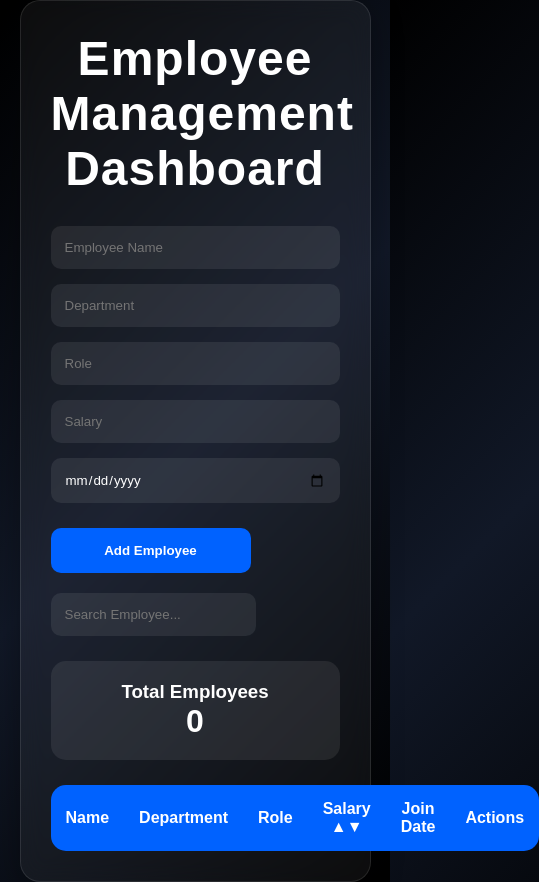
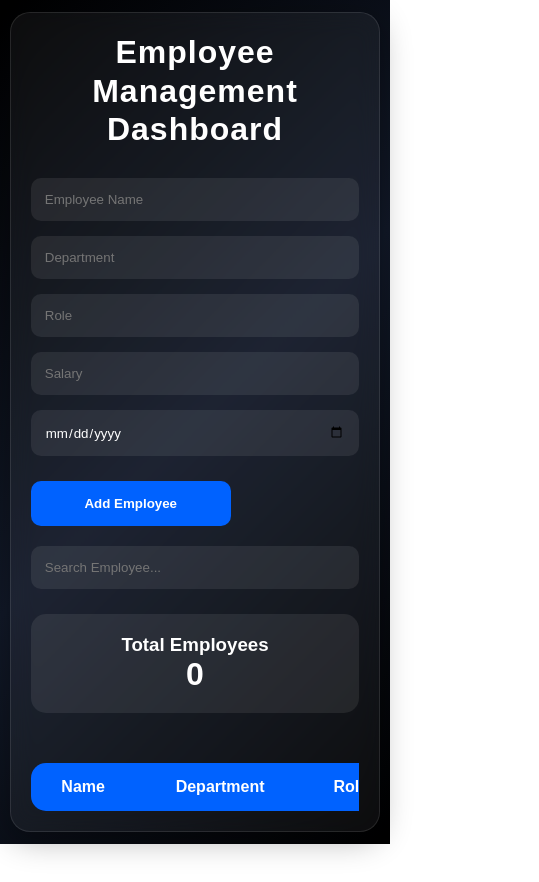
Before and after one commit to A-MOHAN-VAMSI/employee-management-system, a plain HTML site: page employee-management-system/frontend/index.html in a window 390 px wide. Shown: the whole page, 539 px wide, since content can reach past the window. After the commit the page ends 844 px from the top, so only its background shows below. Drawn offline with Linux system fonts and the light colour scheme; no server answers.

Commit message:
initiate all

```diff
--- a/employee-management-system/frontend/css/style.css
+++ b/employee-management-system/frontend/css/style.css
@@ -186,3 +186,47 @@ tbody tr{
 tbody tr:hover{
     transform:scale(1.01);
 }
+.table-container{
+    width:100%;
+    overflow-x:auto;
+    -webkit-overflow-scrolling:touch;
+}
+
+table{
+    min-width:800px;
+}
+@media (max-width: 768px){
+
+    .container{
+        width:95%;
+        padding:20px;
+    }
+
+    h1{
+        font-size:2.5rem;
+        text-align:center;
+    }
+
+    form{
+        display:flex;
+        flex-direction:column;
+        gap:15px;
+    }
+
+    input,
+    button{
+        width:100%;
+    }
+
+    .stats{
+        flex-direction:column;
+    }
+}
+@media (max-width:768px){
+
+    h1{
+        font-size:2rem;
+        line-height:1.2;
+    }
+
+}
--- a/employee-management-system/frontend/index.html
+++ b/employee-management-system/frontend/index.html
@@ -44,6 +44,8 @@
 
 </div>
 
+<div class="table-container">
+
         <table>
 
             <thead>
@@ -64,6 +66,7 @@
         </table>
 
     </div>
+</div>
 
     <script src="js/script.js"></script>
 
```
